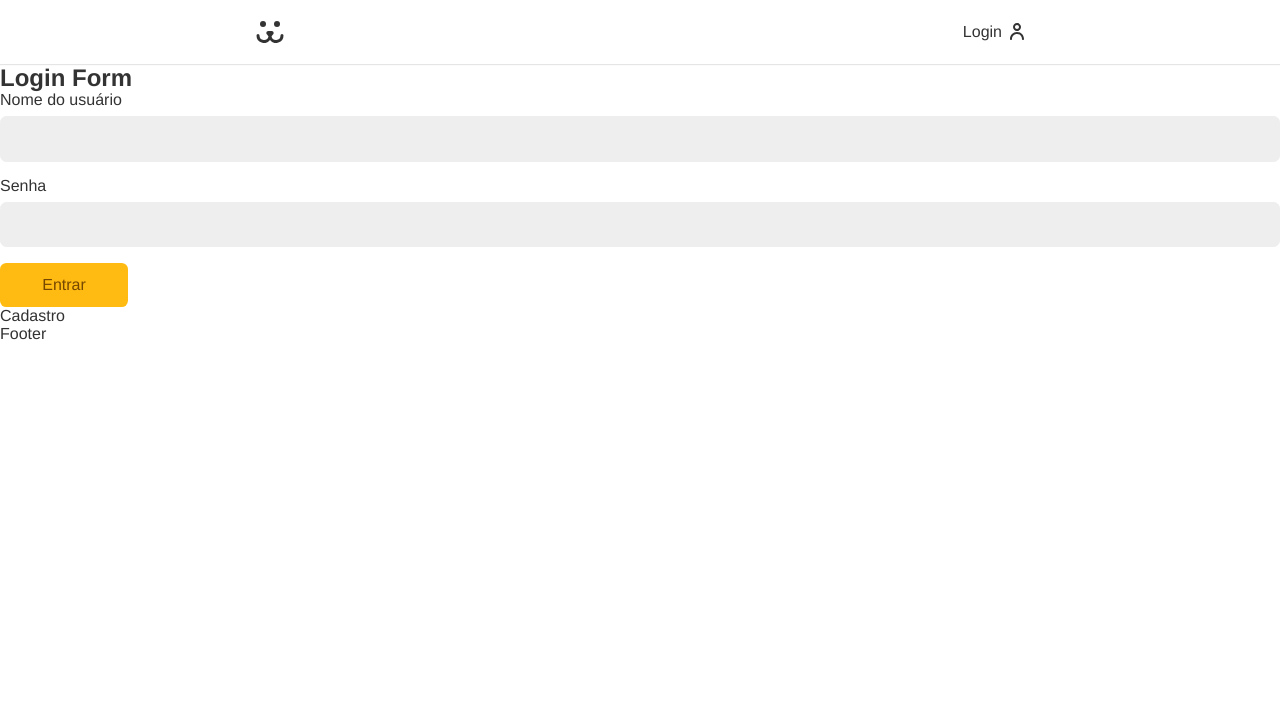
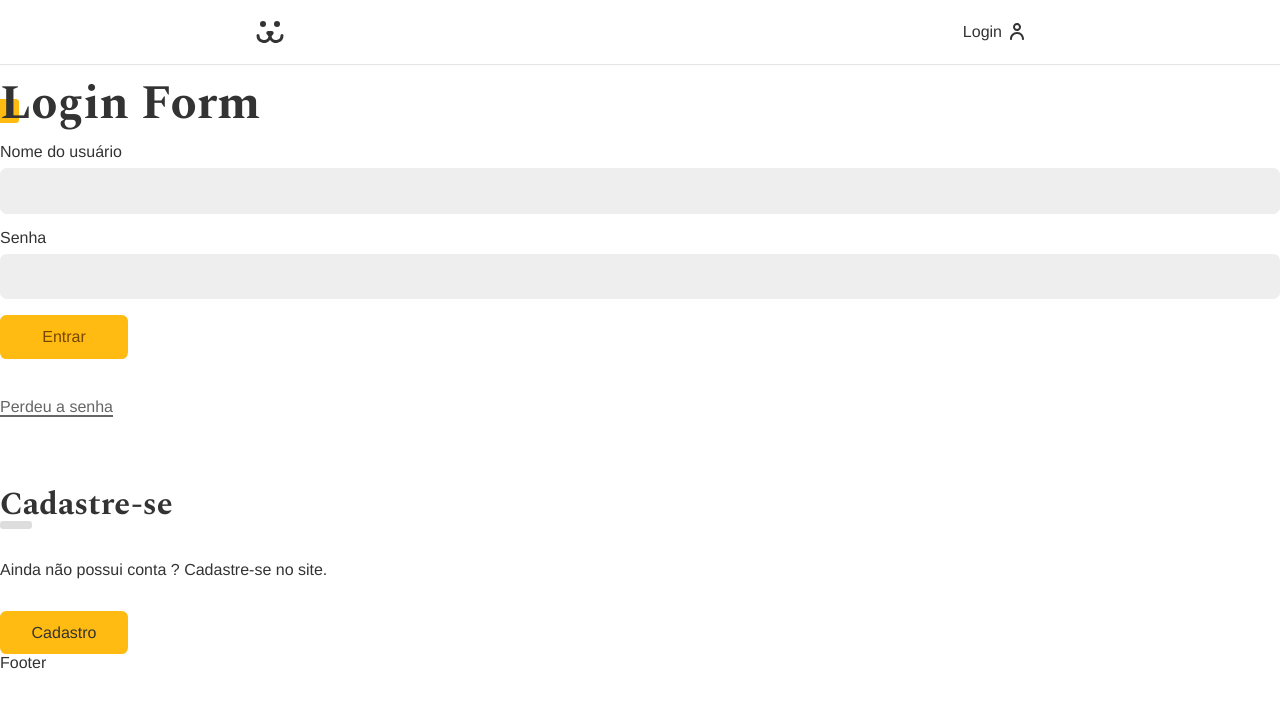
Before and after one commit to riansco14/react-dogs, a React (Create React App) app: page /login in a window 1280 px wide. Shown: the top 708 px of the page. Built offline with nearby package versions, Linux system fonts and the light colour scheme.

Commit message:
adjustment loginform fields and css

```diff
--- a/src/views/Login/LoginForm/index.jsx
+++ b/src/views/Login/LoginForm/index.jsx
@@ -1,13 +1,14 @@
 import { useFormik } from 'formik'
-import React, { useContext, useEffect, useState } from 'react'
+import React, { useContext } from 'react'
 import { Link } from 'react-router-dom'
 import { Button } from '../../../components/Forms/Button'
 import { Input } from '../../../components/Forms/Input'
-import { getUser, loginAuth } from '../../../services/request/remote'
 
-import { Container, Form } from './styles'
 import * as Yup from 'yup'
 import { ContextAuth } from '../../../hooks/useAuth'
+import { AnimeLeft, Title } from '../../../globalStyles'
+import { Form, LostPassword, Register, SubTitle } from './styles'
+import { Error } from '../../../components/Helpers/Error'
 
 const validationSchema = Yup.object().shape({
     username: Yup.string().required('Campo obrigatório'),
@@ -33,8 +34,8 @@ export function LoginForm() {
 
 
     return (
-        <Container>
-            <h1>Login Form</h1>
+        <AnimeLeft>
+            <Title>Login Form</Title>
 
             <Form onSubmit={formik.handleSubmit}>
                 <Input
@@ -59,12 +60,17 @@ export function LoginForm() {
                 {loading ?
                     <Button disabled type='submit'>Carregando...</Button> :
                     <Button type='submit'>Entrar</Button>}
-                {error && <p>{error}</p>}
+                <Error error={error} />
             </Form>
+            <LostPassword to="/login/lost-password">Perdeu a senha</LostPassword>
+            <Register>
+                <SubTitle>Cadastre-se</SubTitle>
+                <p>Ainda não possui conta ? Cadastre-se no site.</p>
+                <Button>
+                    <Link to="/login/create">Cadastro</Link>
+                </Button>
+            </Register>
 
-
-            <Link to="/login/criar">Cadastro</Link>
-
-        </Container>
+        </AnimeLeft>
     )
 }
--- a/src/views/Login/LoginForm/styles.js
+++ b/src/views/Login/LoginForm/styles.js
@@ -1,7 +1,48 @@
+import { Link } from 'react-router-dom'
 import styled from 'styled-components'
 
 export const Container = styled.section`
 `
 
 export const Form = styled.form`
+    margin-bottom: 2rem;
 `
+export const LostPassword = styled(Link)`
+    display: inline-block;
+    color: ${({theme})=>theme.colors.greyLight};
+    padding: 0.5rem 0;
+    line-height: 1;
+
+    &::after{
+        content: '';
+        height: 2px;
+        width: 100%;
+        background: currentColor;
+        display: block;
+    }
+`
+
+export const Register = styled.div`
+    margin-top: 4rem;
+
+    & p{
+        margin-top: 2rem;
+        margin-bottom: 2rem;
+    }
+`
+
+export const SubTitle = styled.h2`
+    font-family: ${({ theme }) => theme.fonts.second};
+    line-height: 1;
+    font-size: 2rem;
+
+    &::after{
+        content: '';
+        display: block;
+        background: #ddd;
+        height: 0.5rem;
+        width: 2rem;
+        border-radius: 0.2rem;
+
+    }
+`
```
